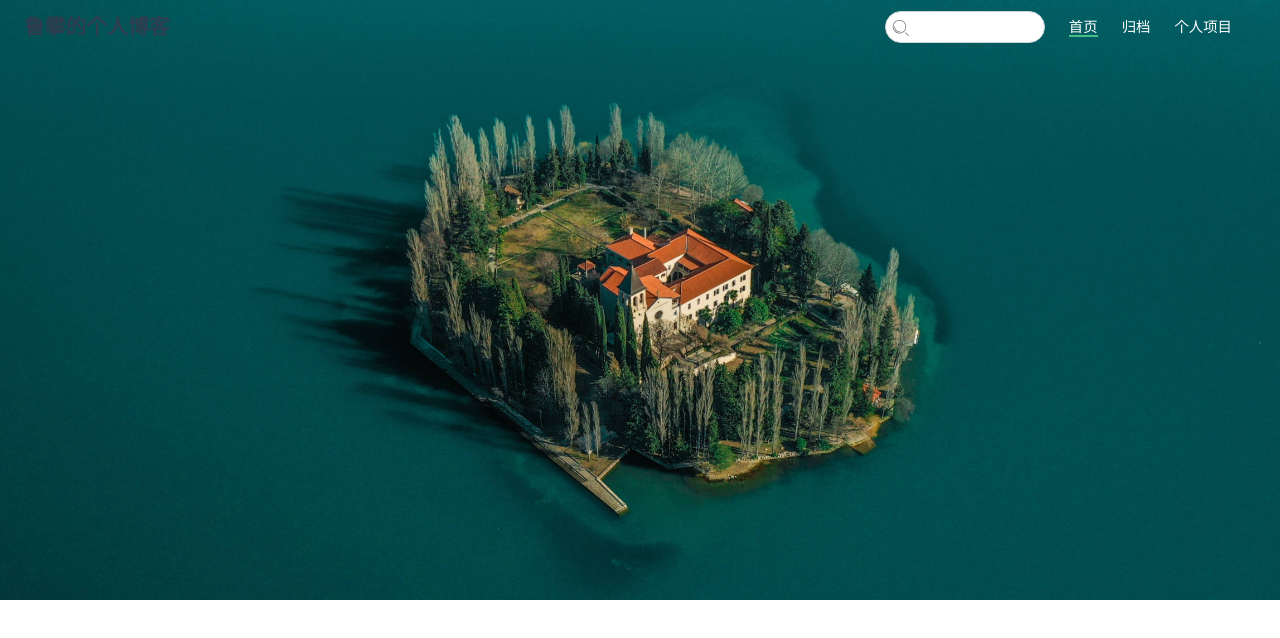
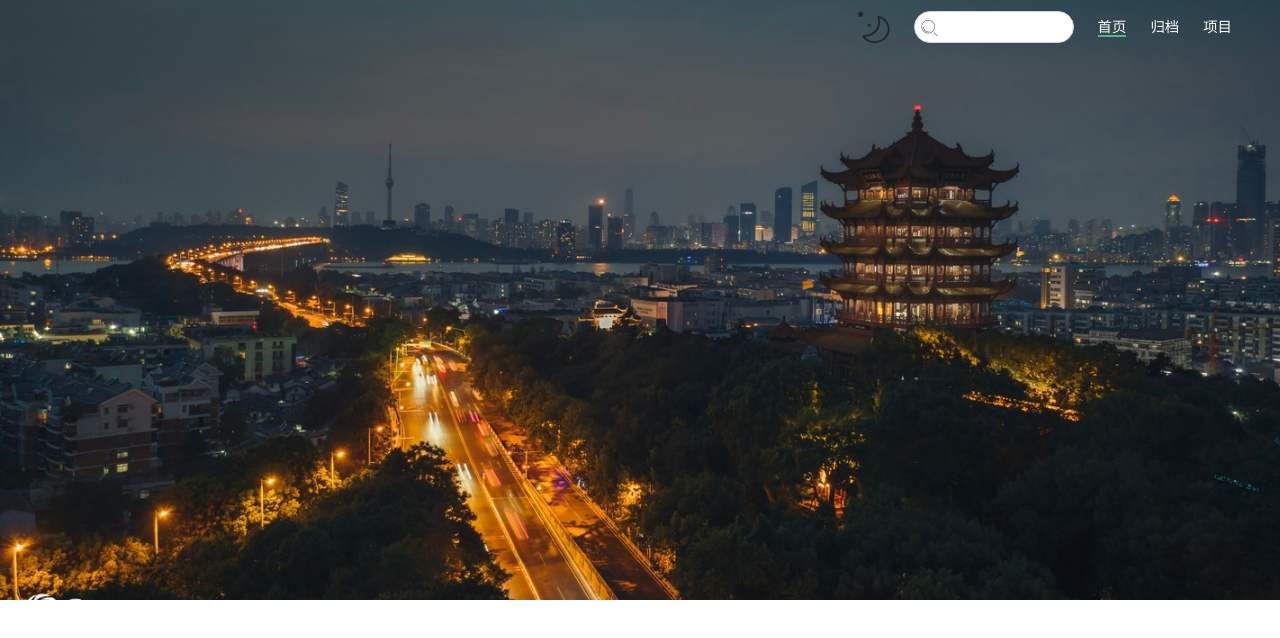
Before and after one commit to shihengfei/blog-web, a Nuxt app: page / in a window 1280 px wide. Shown: the top 638 px of the page. Built offline with nearby package versions, Linux system fonts and the light colour scheme.

Commit message:
增加状态管理，换肤功能

```diff
--- a/components/Header/index.vue
+++ b/components/Header/index.vue
@@ -5,9 +5,12 @@
       <div class="pc-header-main" :class="headerClass">
         <!-- logo start -->
         <div class="logo">
-          <div class="logo-title">鲁攀的个人博客</div>
+          <div class="logo-title">{{ blog.title }}</div>
         </div>
         <!-- logo end -->
+        <div class="peeler-wrap">
+          <span class="iconfont" :class="'icon-' + blog.skin.icon" @click="switchSkin" />
+        </div>
         <!-- 搜索区域 start -->
         <div class="search-container">
           <span class="iconfont icon-search search-icon" />
@@ -37,6 +40,7 @@ import Vue from "vue";
 export default Vue.extend({
   data() {
     return {
+      scrollTop: 0,
       navBar: [
         {
           name: "首页",
@@ -49,7 +53,7 @@ export default Vue.extend({
           exact: false,
         },
         {
-          name: "个人项目",
+          name: "项目",
           link: "/project",
           exact: false,
         },
@@ -61,11 +65,30 @@ export default Vue.extend({
       if (this.$route.path !== "/") {
         return "default";
       }
-      return "home";
+      if (this.scrollTop >= 200) {
+        return "default";
+      } else {
+        return "home";
+      }
+    },
+    blog() {
+      return this.$store.state["blog"];
     },
   },
   mounted() {
-    console.log(this.routerPath);
+    console.log(this.$store.state["blog"]);
+    if (this.$route.path === "/") {
+      document.addEventListener("scroll", (e) => {
+        this.scrollTop =
+          document.documentElement.scrollTop || document.body.scrollTop;
+      });
+    }
+  },
+  methods: {
+    // 换肤
+    switchSkin() {
+      this.$store.commit("blog/switchSkin");
+    },
   },
 });
 </script>
@@ -95,9 +118,18 @@ export default Vue.extend({
   &-main {
     padding: 0.7rem 1.5rem;
     display: flex;
+    transition: background 0.5s;
     &.home {
+      background: transparent;
+      .logo {
+        display: none;
+      }
     }
     &.default {
+      background: #ffffff;
+      .logo {
+        display: block;
+      }
       .navBar-item__link {
         color: #222;
       }
@@ -111,9 +143,20 @@ export default Vue.extend({
       position: relative;
     }
   }
+  .peeler {
+    &-wrap {
+      text-align: right;
+      flex: 1;
+      line-height: 2rem;
+      margin-right: 1.5rem;
+      .iconfont {
+        font-size: 2rem;
+        cursor: pointer;
+      }
+    }
+  }
   .search {
     &-container {
-      flex: 1;
       text-align: right;
       position: relative;
     }
--- a/layouts/default.vue
+++ b/layouts/default.vue
@@ -1,5 +1,5 @@
 <template>
-  <div>
+  <div :class="blog.skin.class">
     <Header />
     <Nuxt />
   </div>
@@ -7,7 +7,7 @@
 
 <script lang="ts">
 import Vue from "vue";
-import Header from "@/components/Header";
+import Header from "@/components/Header"; /* eslint-disable-line */
 
 export default Vue.extend({
   components: {
@@ -16,5 +16,17 @@ export default Vue.extend({
   data() {
     return {};
   },
+  computed: {
+    blog() {
+      return this.$store.state.blog;
+    },
+  },
 });
 </script>
+
+<style lang="less">
+.theme--dark {
+  background: #171d20;
+  height: 100vh;
+}
+</style>
--- a/nuxt.config.js
+++ b/nuxt.config.js
@@ -14,7 +14,8 @@ export default {
 
   // Global CSS (https://go.nuxtjs.dev/config-css)
   css: [
-    '~/static/iconfont/iconfont.css'
+    '~/static/iconfont/iconfont.css',
+    '~/static/css/common.css',
   ],
 
   // Plugins to run before rendering page (https://go.nuxtjs.dev/config-plugins)
--- a/pages/index.vue
+++ b/pages/index.vue
@@ -2,7 +2,7 @@
   <!-- 首页 -->
   <div class="home-wrap">
     <!-- 顶部banner区域 start -->
-    <div class="banner-wrap" style="background-image: url(/images/banner/bg1.jpg)"></div>
+    <div class="banner-wrap" style="background-image: url(/images/banner/bg11.jpg)"></div>
     <!-- 顶部banner区域 end -->
   </div>
 </template>
@@ -28,4 +28,8 @@ export default Vue.extend({
   justify-content: center;
   align-items: center;
 }
+.main {
+  &-wrap {
+  }
+}
 </style>
--- /dev/null
+++ b/static/css/common.css
@@ -0,0 +1,23 @@
+/*定义滚动条高宽及背景 高宽分别对应横竖滚动条的尺寸*/
+::-webkit-scrollbar
+{
+  width: 10px;
+  background-color: #FAFAFA;
+}
+
+/*定义滑块 内阴影+圆角*/
+::-webkit-scrollbar-thumb
+{
+  /* width: 5px;
+  border-radius: 5px;
+  -webkit-box-shadow: inset 0 0 6px rgba(0,0,0,.3);
+  background-color: #D7D7D7;   */
+  background-color:#D7D7D7!important;
+  border:3px solid transparent!important;
+  border-radius:6px!important;
+  background-clip:content-box!important;
+}
+/*定义最上方和最下方的按钮*/
+/* ::-webkit-scrollbar-button{
+  background-color: #FAFAFA;
+} */
--- /dev/null
+++ b/store/blog.js
@@ -0,0 +1,23 @@
+export const state = () => ({
+  title: '鲁攀的个人博客',
+  skin: {
+    class: 'default',
+    icon: 'moon'
+  }, // 皮肤
+})
+
+export const mutations = {
+  switchSkin(state) {
+    if (state.skin.class === 'default') {
+      state.skin = {
+        class: 'theme--dark',
+        icon: 'sun'
+      }
+    } else {
+      state.skin = {
+        class: 'default',
+        icon: 'moon'
+      }
+    }
+  }
+}
--- /dev/null
+++ b/store/index.js
@@ -0,0 +1,5 @@
+export const state = () => ({
+  blog: {
+    title: '鲁攀的个人博客'
+  }
+})
```
Also changed, not shown: static/images/banner/bg11.jpg (added).
